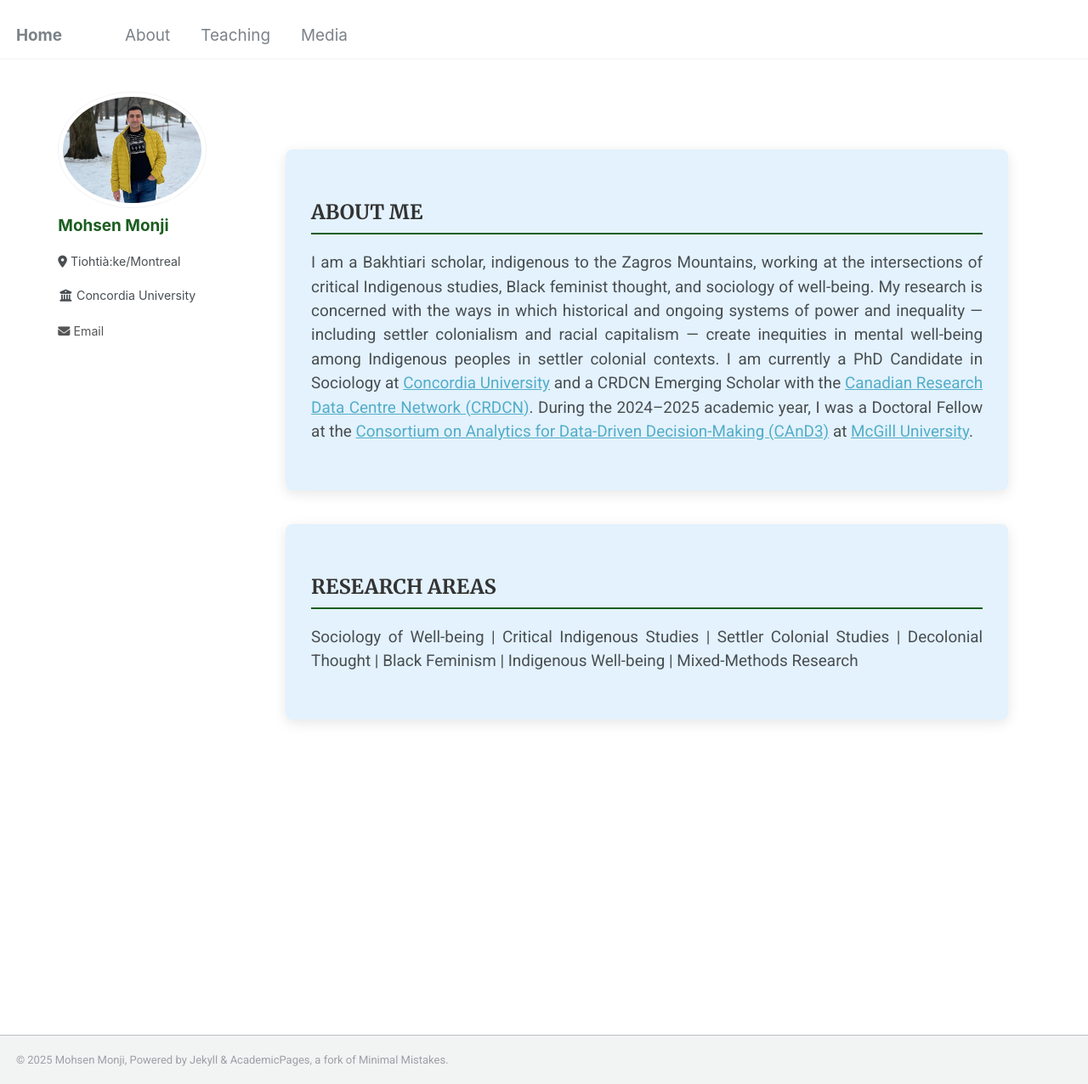
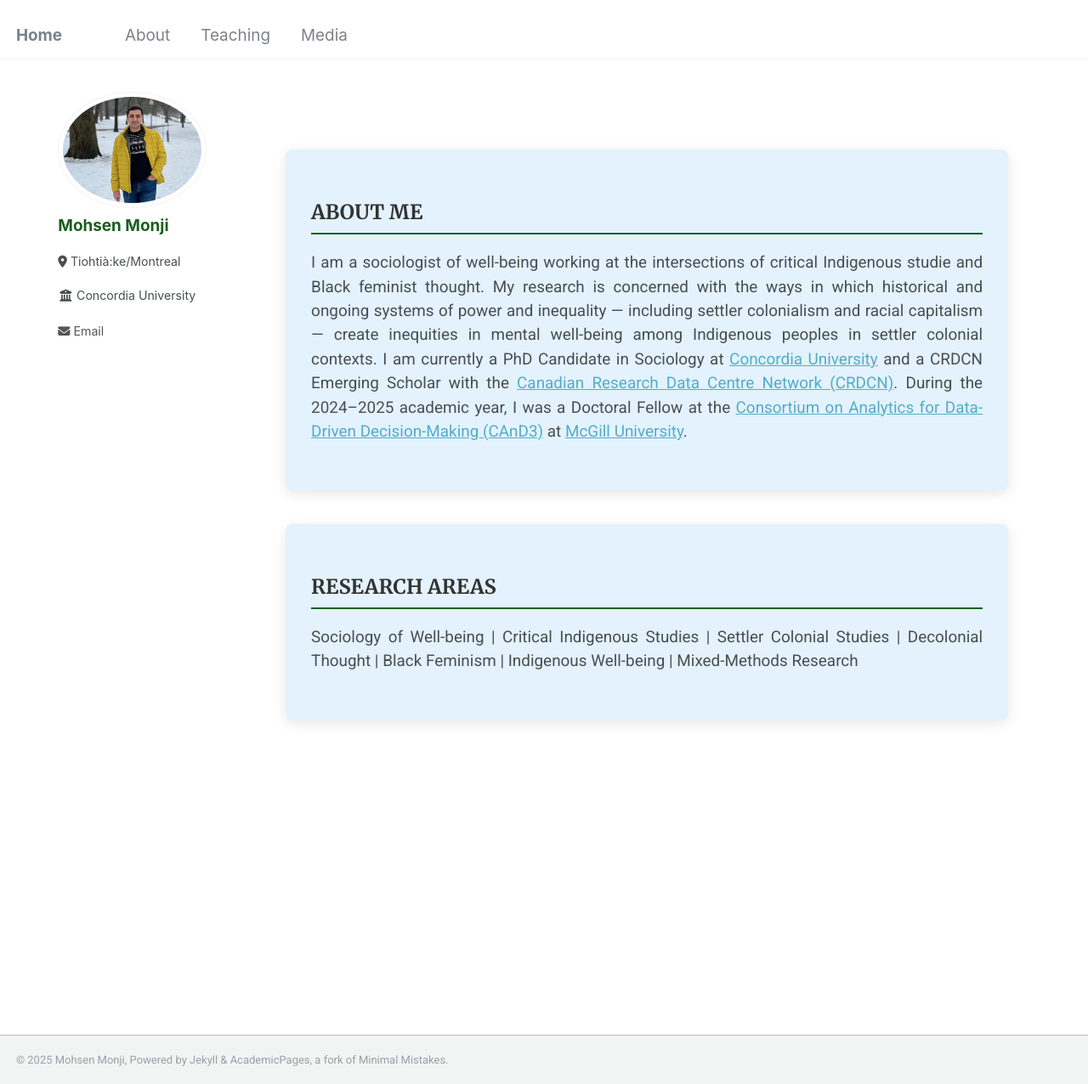
Before and after one commit to Mohsnmonji/mohsnmonji.github.io, a Jekyll site: the page built from about-me.md, in a window 1280 px wide and 1276 px high. Shown: the whole window at 85% size. Built offline with Jekyll 4.4.1, drawn with Linux system fonts in a browser that asks for light colours.

Commit message:
Update about-me.md

```diff
--- a/about-me.md
+++ b/about-me.md
@@ -54,7 +54,7 @@ author_profile: true
 <div class="about-card">
   <h2>ABOUT ME</h2>
   <p>
-    I am a Bakhtiari scholar, indigenous to the Zagros Mountains, working  at the intersections of critical Indigenous studies, Black feminist thought, and sociology of well-being. My research is concerned with the ways in which historical and ongoing systems of power and inequality — including settler colonialism and racial capitalism — create inequities in mental well-being among Indigenous peoples in settler colonial contexts. I am currently a PhD Candidate in Sociology at
+    I am a sociologist of well-being working  at the intersections of critical Indigenous studie and Black feminist thought. My research is concerned with the ways in which historical and ongoing systems of power and inequality — including settler colonialism and racial capitalism — create inequities in mental well-being among Indigenous peoples in settler colonial contexts. I am currently a PhD Candidate in Sociology at
     <a href="https://www.concordia.ca/" target="_blank">Concordia University</a> and a CRDCN Emerging Scholar with the
     <a href="https://crdcn.ca" target="_blank">Canadian Research Data Centre Network (CRDCN)</a>.
     During the 2024–2025 academic year, I was a Doctoral Fellow at the
```
